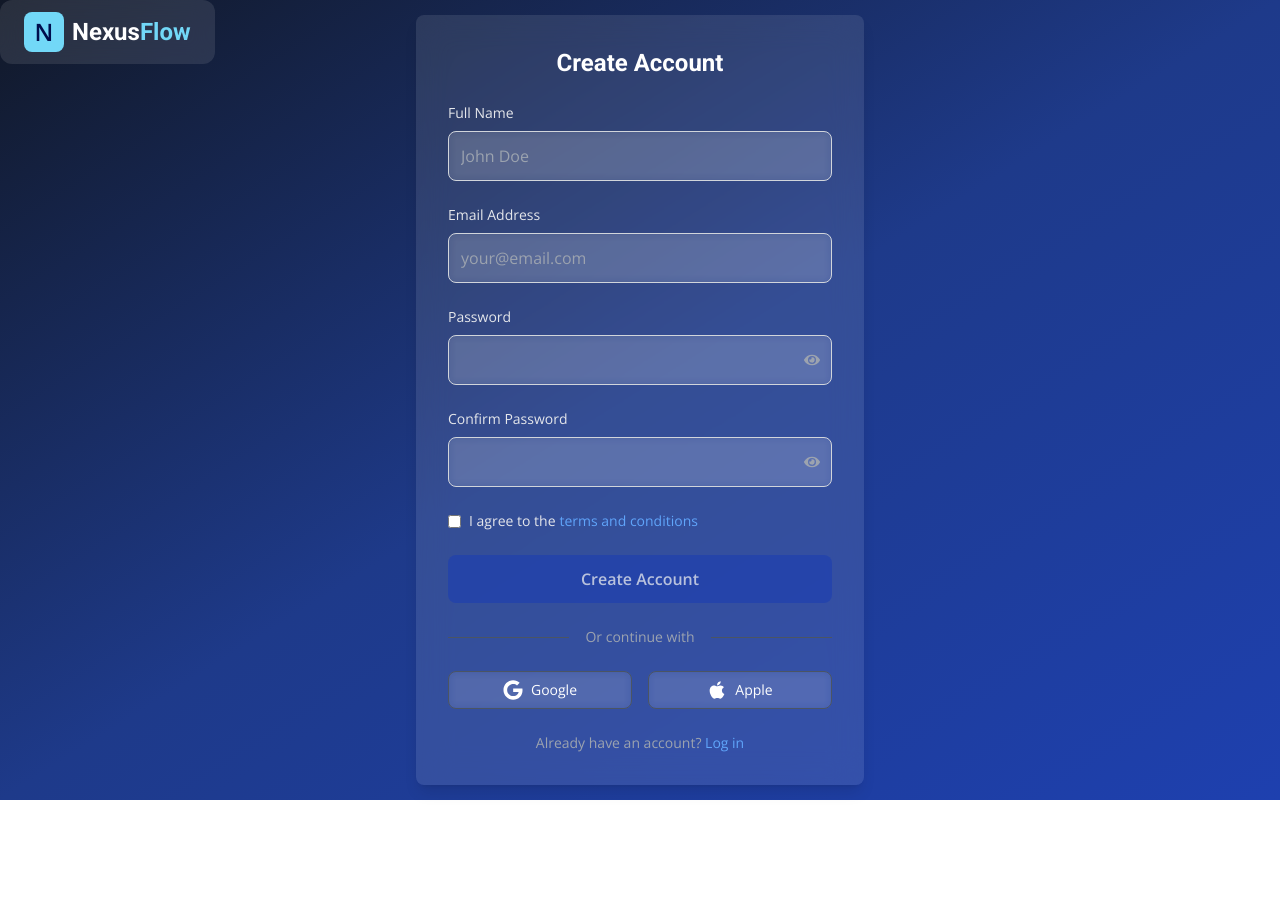
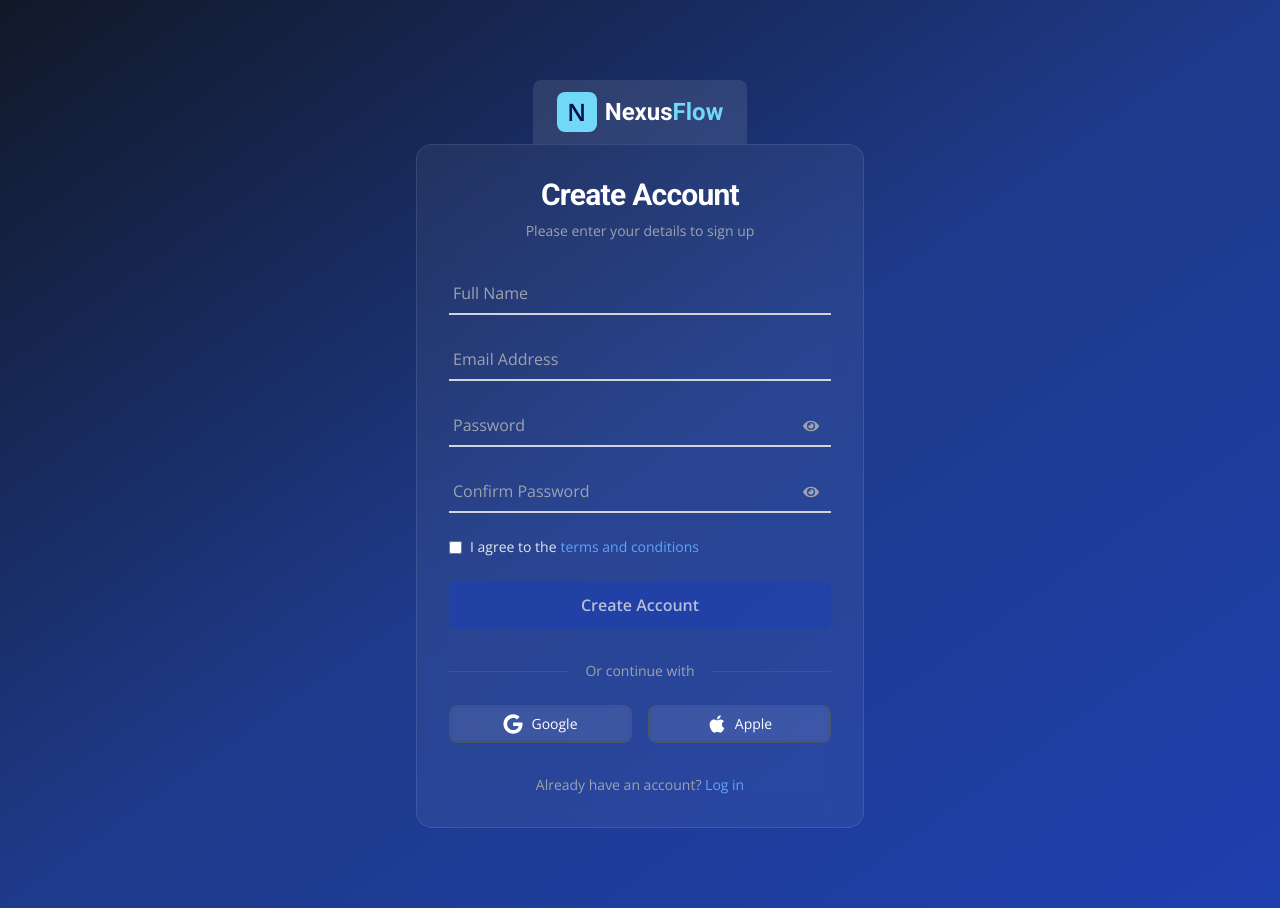
Before and after one commit to MustafaAFarag/SME-Huawei, a React (Vite) app: page /signup in a window 1280 px wide. Before the commit the page ends 800 px from the top, so only its background shows below. Built offline with nearby package versions, Linux system fonts and the light colour scheme.

Commit message:
Login and Signup Done

```diff
--- a/src/features/Login/LoginForm.tsx
+++ b/src/features/Login/LoginForm.tsx
@@ -33,9 +33,7 @@ function LoginForm() {
       transition={{ duration: 0.5, delay: 0.2 }}
     >
       <motion.div>
-        <label className="mb-2 block text-sm font-medium text-gray-200">
-          Email Address
-        </label>
+        <div className="relative">
           <input
             {...register('email', {
               required: 'Email is required',
@@ -45,9 +43,16 @@ function LoginForm() {
               },
             })}
             type="email"
-          className="w-full rounded-lg border border-gray-300 bg-white/10 p-3 text-white backdrop-blur-sm placeholder:text-gray-400 focus:border-blue-500 focus:outline-none focus:ring-2 focus:ring-blue-500/50"
-          placeholder="your@email.com"
+            className="peer w-full border-b-2 border-gray-300 bg-transparent py-2 pl-1 text-white placeholder-transparent focus:border-blue-600 focus:outline-none"
+            placeholder=" "
           />
+          <label
+            htmlFor="Email"
+            className="absolute -top-3.5 left-1 text-sm text-gray-600 transition-all peer-placeholder-shown:top-2 peer-placeholder-shown:text-base peer-placeholder-shown:text-gray-400 peer-focus:-top-3.5 peer-focus:text-sm peer-focus:text-blue-600"
+          >
+            Email Address
+          </label>
+        </div>
         {errors.email && (
           <motion.p
             initial={{ opacity: 0 }}
@@ -60,9 +65,6 @@ function LoginForm() {
       </motion.div>
 
       <motion.div>
-        <label className="mb-2 block text-sm font-medium text-gray-200">
-          Password
-        </label>
         <div className="relative">
           <input
             {...register('password', {
@@ -73,8 +75,12 @@ function LoginForm() {
               },
             })}
             type={showPassword ? 'text' : 'password'}
-            className="w-full rounded-lg border border-gray-300 bg-white/10 p-3 pr-10 text-white backdrop-blur-sm placeholder:text-gray-400 focus:border-blue-500 focus:outline-none focus:ring-2 focus:ring-blue-500/50"
+            className="peer w-full border-b-2 border-gray-300 bg-transparent py-2 pl-1 text-white placeholder-transparent focus:border-blue-600 focus:outline-none"
+            placeholder=" "
           />
+          <label className="absolute -top-3.5 left-1 text-sm text-gray-600 transition-all peer-placeholder-shown:top-2 peer-placeholder-shown:text-base peer-placeholder-shown:text-gray-400 peer-focus:-top-3.5 peer-focus:text-sm peer-focus:text-blue-600">
+            Password
+          </label>
           <button
             type="button"
             onClick={() => setShowPassword(!showPassword)}
--- a/src/features/Signup/SignupForm.tsx
+++ b/src/features/Signup/SignupForm.tsx
@@ -41,15 +41,21 @@ function SignupForm() {
     >
       {/* Full Name */}
       <motion.div>
-        <label className="mb-2 block text-sm font-medium text-gray-200">
-          Full Name
-        </label>
+        <div className="relative">
           <input
             {...register('fullName', { required: 'Full name is required' })}
             type="text"
-          className="w-full rounded-lg border border-gray-300 bg-white/10 p-3 text-white backdrop-blur-sm placeholder:text-gray-400 focus:border-blue-500 focus:outline-none focus:ring-2 focus:ring-blue-500/50"
-          placeholder="John Doe"
+            className="peer w-full border-b-2 border-gray-300 bg-transparent py-2 pl-1 text-white placeholder-transparent focus:border-blue-600 focus:outline-none"
+            placeholder=" "
+            id="fullName"
           />
+          <label
+            htmlFor="fullName"
+            className="absolute -top-3.5 left-1 text-sm text-gray-600 transition-all peer-placeholder-shown:top-2 peer-placeholder-shown:text-base peer-placeholder-shown:text-gray-400 peer-focus:-top-3.5 peer-focus:text-sm peer-focus:text-blue-600"
+          >
+            Full Name
+          </label>
+        </div>
         {errors.fullName && (
           <motion.p
             initial={{ opacity: 0 }}
@@ -63,9 +69,7 @@ function SignupForm() {
 
       {/* Email */}
       <motion.div>
-        <label className="mb-2 block text-sm font-medium text-gray-200">
-          Email Address
-        </label>
+        <div className="relative">
           <input
             {...register('email', {
               required: 'Email is required',
@@ -75,9 +79,17 @@ function SignupForm() {
               },
             })}
             type="email"
-          className="w-full rounded-lg border border-gray-300 bg-white/10 p-3 text-white backdrop-blur-sm placeholder:text-gray-400 focus:border-blue-500 focus:outline-none focus:ring-2 focus:ring-blue-500/50"
-          placeholder="your@email.com"
+            className="peer w-full border-b-2 border-gray-300 bg-transparent py-2 pl-1 text-white placeholder-transparent focus:border-blue-600 focus:outline-none"
+            placeholder=" "
+            id="email"
           />
+          <label
+            htmlFor="email"
+            className="absolute -top-3.5 left-1 text-sm text-gray-600 transition-all peer-placeholder-shown:top-2 peer-placeholder-shown:text-base peer-placeholder-shown:text-gray-400 peer-focus:-top-3.5 peer-focus:text-sm peer-focus:text-blue-600"
+          >
+            Email Address
+          </label>
+        </div>
         {errors.email && (
           <motion.p
             initial={{ opacity: 0 }}
@@ -91,9 +103,6 @@ function SignupForm() {
 
       {/* Password */}
       <motion.div>
-        <label className="mb-2 block text-sm font-medium text-gray-200">
-          Password
-        </label>
         <div className="relative">
           <input
             {...register('password', {
@@ -104,8 +113,16 @@ function SignupForm() {
               },
             })}
             type={showPassword ? 'text' : 'password'}
-            className="w-full rounded-lg border border-gray-300 bg-white/10 p-3 pr-10 text-white backdrop-blur-sm placeholder:text-gray-400 focus:border-blue-500 focus:outline-none focus:ring-2 focus:ring-blue-500/50"
+            className="peer w-full border-b-2 border-gray-300 bg-transparent py-2 pl-1 text-white placeholder-transparent focus:border-blue-600 focus:outline-none"
+            placeholder=" "
+            id="password"
           />
+          <label
+            htmlFor="password"
+            className="absolute -top-3.5 left-1 text-sm text-gray-600 transition-all peer-placeholder-shown:top-2 peer-placeholder-shown:text-base peer-placeholder-shown:text-gray-400 peer-focus:-top-3.5 peer-focus:text-sm peer-focus:text-blue-600"
+          >
+            Password
+          </label>
           <button
             type="button"
             onClick={() => setShowPassword(!showPassword)}
@@ -127,9 +144,6 @@ function SignupForm() {
 
       {/* Confirm Password */}
       <motion.div>
-        <label className="mb-2 block text-sm font-medium text-gray-200">
-          Confirm Password
-        </label>
         <div className="relative">
           <input
             {...register('confirmPassword', {
@@ -138,8 +152,12 @@ function SignupForm() {
                 value === password || 'The passwords do not match',
             })}
             type={showConfirmPassword ? 'text' : 'password'}
-            className="w-full rounded-lg border border-gray-300 bg-white/10 p-3 pr-10 text-white backdrop-blur-sm placeholder:text-gray-400 focus:border-blue-500 focus:outline-none focus:ring-2 focus:ring-blue-500/50"
+            className="peer w-full border-b-2 border-gray-300 bg-transparent py-2 pl-1 text-white placeholder-transparent focus:border-blue-600 focus:outline-none"
+            placeholder=" "
           />
+          <label className="absolute -top-3.5 left-1 text-sm text-gray-600 transition-all peer-placeholder-shown:top-2 peer-placeholder-shown:text-base peer-placeholder-shown:text-gray-400 peer-focus:-top-3.5 peer-focus:text-sm peer-focus:text-blue-600">
+            Confirm Password
+          </label>
           <button
             type="button"
             onClick={() => setShowConfirmPassword(!showConfirmPassword)}
@@ -191,8 +209,8 @@ function SignupForm() {
       {/* Submit Button */}
       <motion.button
         type="submit"
-        disabled={isSubmitting || !agreeToTerms} // Disable if not checked or submitting
-        className={`relative w-full overflow-hidden rounded-lg bg-blue-600 p-3 font-semibold text-white transition-all hover:bg-blue-700 disabled:cursor-not-allowed disabled:bg-blue-800 disabled:opacity-65`}
+        disabled={isSubmitting || !agreeToTerms}
+        className="relative w-full overflow-hidden rounded-lg bg-blue-600 p-3 font-semibold text-white transition-all hover:bg-blue-700 disabled:cursor-not-allowed disabled:bg-blue-800 disabled:opacity-65"
         whileTap={{ scale: 0.98 }}
       >
         {isSubmitting ? (
--- a/src/pages/Login.tsx
+++ b/src/pages/Login.tsx
@@ -6,23 +6,21 @@ import Logo from '../ui/Logo';
 
 function Login() {
   return (
-    <>
+    <div className="min-h-screen bg-gradient-to-br from-gray-900 via-blue-900 to-blue-800">
       <motion.div
-        className="absolute left-1/2 top-20 z-50 rounded-xl bg-white/10 px-6 py-3 backdrop-blur-md"
+        className="flex min-h-screen flex-col items-center justify-center px-4 py-20 sm:px-6 lg:px-8"
+        initial={{ opacity: 0 }}
+        animate={{ opacity: 1 }}
+        transition={{ duration: 0.6 }}
+      >
+        <motion.div
+          className="z-50 rounded-t-lg bg-white/10 px-6 py-3 backdrop-blur-md"
           initial={{ opacity: 0, y: -20 }}
           animate={{ opacity: 1, y: 0 }}
           transition={{ duration: 0.5 }}
         >
           <Logo />
         </motion.div>
-
-      <div className="min-h-screen bg-gradient-to-br from-gray-900 via-blue-900 to-blue-800">
-        <motion.div
-          className="flex min-h-screen items-center justify-center px-4 py-20 sm:px-6 lg:px-8"
-          initial={{ opacity: 0 }}
-          animate={{ opacity: 1 }}
-          transition={{ duration: 0.6 }}
-        >
         <div className="w-full max-w-md space-y-8 rounded-2xl border border-white/10 bg-white/5 p-8 backdrop-blur-lg">
           <div className="text-center">
             <motion.h2
@@ -63,7 +61,6 @@ function Login() {
         </div>
       </motion.div>
     </div>
-    </>
   );
 }
 
--- a/src/pages/Signup.tsx
+++ b/src/pages/Signup.tsx
@@ -7,48 +7,61 @@ import Logo from '../ui/Logo';
 // Signup Page
 function Signup() {
   return (
-    <>
+    <div className="min-h-screen bg-gradient-to-br from-gray-900 via-blue-900 to-blue-800">
       <motion.div
-        className="absolute top-0 z-50 rounded-xl bg-white/10 px-6 py-3 backdrop-blur-md"
+        className="flex min-h-screen flex-col items-center justify-center px-4 py-20 sm:px-6 lg:px-8"
+        initial={{ opacity: 0 }}
+        animate={{ opacity: 1 }}
+        transition={{ duration: 0.6 }}
+      >
+        <motion.div
+          className="z-50 rounded-t-lg bg-white/10 px-6 py-3 backdrop-blur-md"
           initial={{ opacity: 0, y: -20 }}
           animate={{ opacity: 1, y: 0 }}
           transition={{ duration: 0.5 }}
         >
           <Logo />
         </motion.div>
-
-      <motion.div
-        className="flex min-h-screen items-center justify-center bg-gradient-to-br from-gray-900 via-blue-900 to-blue-800 text-white"
-        transition={{ duration: 0.5 }}
+        <div className="w-full max-w-md space-y-8 rounded-2xl border border-white/10 bg-white/5 p-8 backdrop-blur-lg">
+          <div className="text-center">
+            <motion.h2
+              className="text-3xl font-bold tracking-tight text-white"
+              initial={{ opacity: 0, y: 20 }}
+              animate={{ opacity: 1, y: 0 }}
+              transition={{ delay: 0.1 }}
             >
-        <div className="w-full max-w-md space-y-6 rounded-lg bg-white/10 p-8 shadow-lg backdrop-blur-lg">
-          {/* Title */}
-          <motion.h1
-            className="text-center text-2xl font-semibold"
-            initial={{ opacity: 0, y: -20 }}
+              Create Account
+            </motion.h2>
+            <motion.p
+              className="mt-2 text-sm text-gray-400"
+              initial={{ opacity: 0, y: 20 }}
               animate={{ opacity: 1, y: 0 }}
               transition={{ delay: 0.2 }}
             >
-            Create Account
-          </motion.h1>
+              Please enter your details to sign up
+            </motion.p>
+          </div>
 
-          {/* Signup Form */}
           <SignupForm />
+          <SocialSignup />
 
-          <SocialSignup />
-          {/* Already have an account */}
-          <p className="mt-8 text-center text-sm text-gray-400">
+          <motion.p
+            className="text-center text-sm text-gray-400"
+            initial={{ opacity: 0 }}
+            animate={{ opacity: 1 }}
+            transition={{ delay: 0.5 }}
+          >
             Already have an account?{' '}
             <Link
               to="/login"
-              className="text-blue-400 hover:text-blue-300 hover:underline"
+              className="font-medium text-blue-400 hover:text-blue-300 hover:underline"
             >
               Log in
             </Link>
-          </p>
+          </motion.p>
         </div>
       </motion.div>
-    </>
+    </div>
   );
 }
 
```
Also changed, not shown: 1 other file (tests, documents, lock files or other folders). Lines whose indentation alone changed are shown as unchanged.
